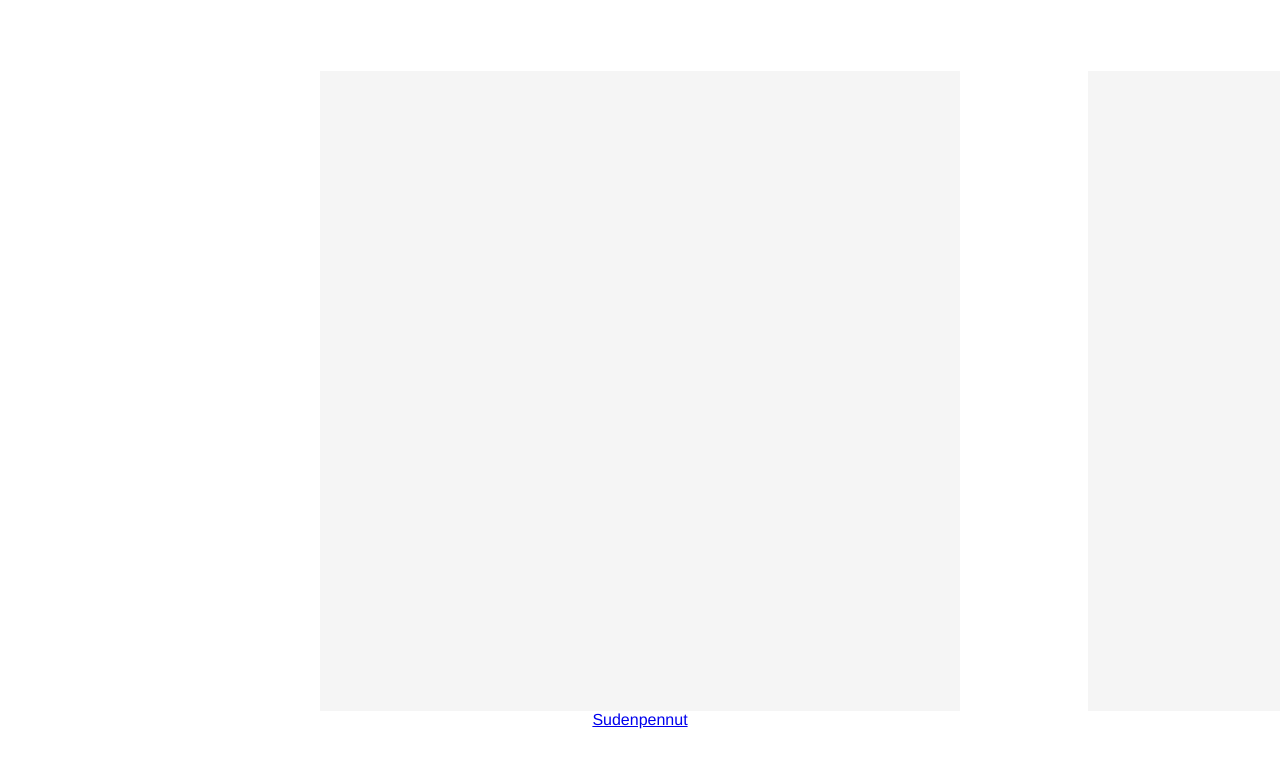
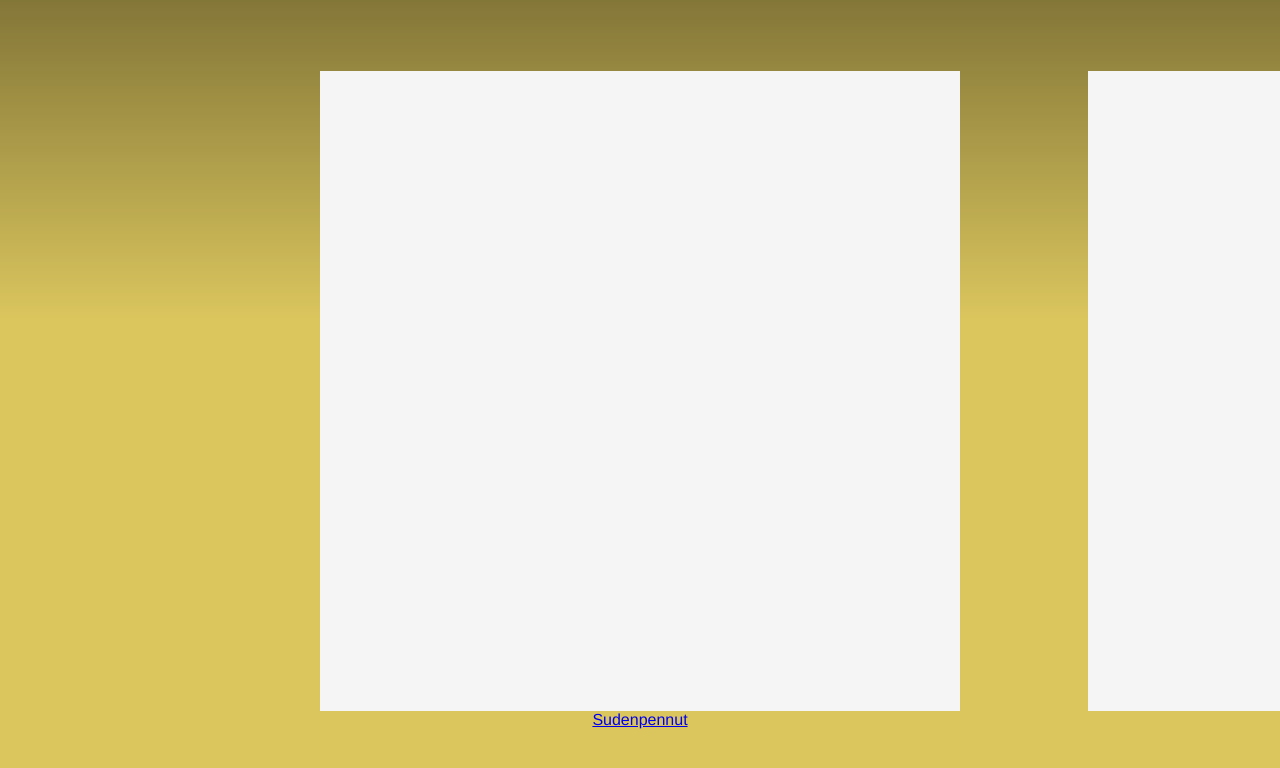
Before and after one commit to partio-scout/pos-frontend, a React (Create React App) app: page / in a window 1280 px wide. Shown: the top 768 px of the page. Built offline with nearby package versions, Linux system fonts and the light colour scheme.

Commit message:
Change background color when scrolling between age groups

```diff
--- a/src/pages/AgeGroupsPage.js
+++ b/src/pages/AgeGroupsPage.js
@@ -1,14 +1,36 @@
-import React from 'react'
+import React, { useEffect, useRef } from 'react'
 import styled from 'styled-components'
 import { Link } from 'react-router-dom'
 
 const Container = styled.div`
+  position: relative;
+  height: 100%;
+  pointer-events: all;
+  overflow: scroll;
+  scroll-snap-type: x mandatory;
+  background-color: #dbc65e;
+  transition: background-color 400ms;
+
+  ::before {
+    content: ' ';
+    position: fixed;
+    top: 0;
+    left: 0;
+    width: 100%;
+    height: 40%;
+    background: linear-gradient(
+      to bottom,
+      rgba(0, 0, 0, 0.4),
+      rgba(0, 0, 0, 0)
+    );
+  }
+`
+
+const Content = styled.div`
   height: 100%;
   display: flex;
   flex-wrap: nowrap;
-  overflow: scroll;
-  scroll-snap-type: x mandatory;
-  pointer-events: all;
+  position: absolute;
 `
 
 const AgeGroupSection = styled(Link)`
@@ -38,6 +60,39 @@ const AgeGroupIllustration = styled.div`
 `
 
 const AgeGroupsPage = () => {
+  const contentRef = useRef()
+  const containerRef = useRef()
+
+  const backgroundColors = [
+    '#dbc65e',
+    '#45a4cc',
+    '#a079db',
+    '#6dc288',
+    '#d6b160',
+  ]
+
+  useEffect(() => {
+    const container = containerRef.current
+    const content = contentRef.current
+    if (container && content) {
+      const scrollHandler = () => {
+        const ageGroupCenterPositions = [...content.children].map(
+          child => child.clientWidth / 2 + child.offsetLeft
+        )
+        const xPosition = content.getBoundingClientRect().x
+        const scrolledToIndex = ageGroupCenterPositions.indexOf(
+          ageGroupCenterPositions.find(x => x > -xPosition)
+        )
+        container.style.backgroundColor = backgroundColors[scrolledToIndex]
+      }
+
+      container.addEventListener('scroll', scrollHandler)
+      return () => {
+        container.removeEventListener('scroll', scrollHandler)
+      }
+    }
+  }, [contentRef, containerRef, backgroundColors])
+
   const ageGroups = [
     'Sudenpennut',
     'Seikkailijat',
@@ -45,14 +100,17 @@ const AgeGroupsPage = () => {
     'Samoajat',
     'Vaeltajat',
   ]
+
   return (
-    <Container>
+    <Container ref={containerRef}>
+      <Content ref={contentRef}>
         {ageGroups.map((ageGroup, i) => (
           <AgeGroupSection key={i} to={ageGroup}>
             <AgeGroupIllustration />
             {ageGroup}
           </AgeGroupSection>
         ))}
+      </Content>
     </Container>
   )
 }
```
Also changed, not shown: src/App.js (+12 -1 lines). Lines whose indentation alone changed are shown as unchanged.
